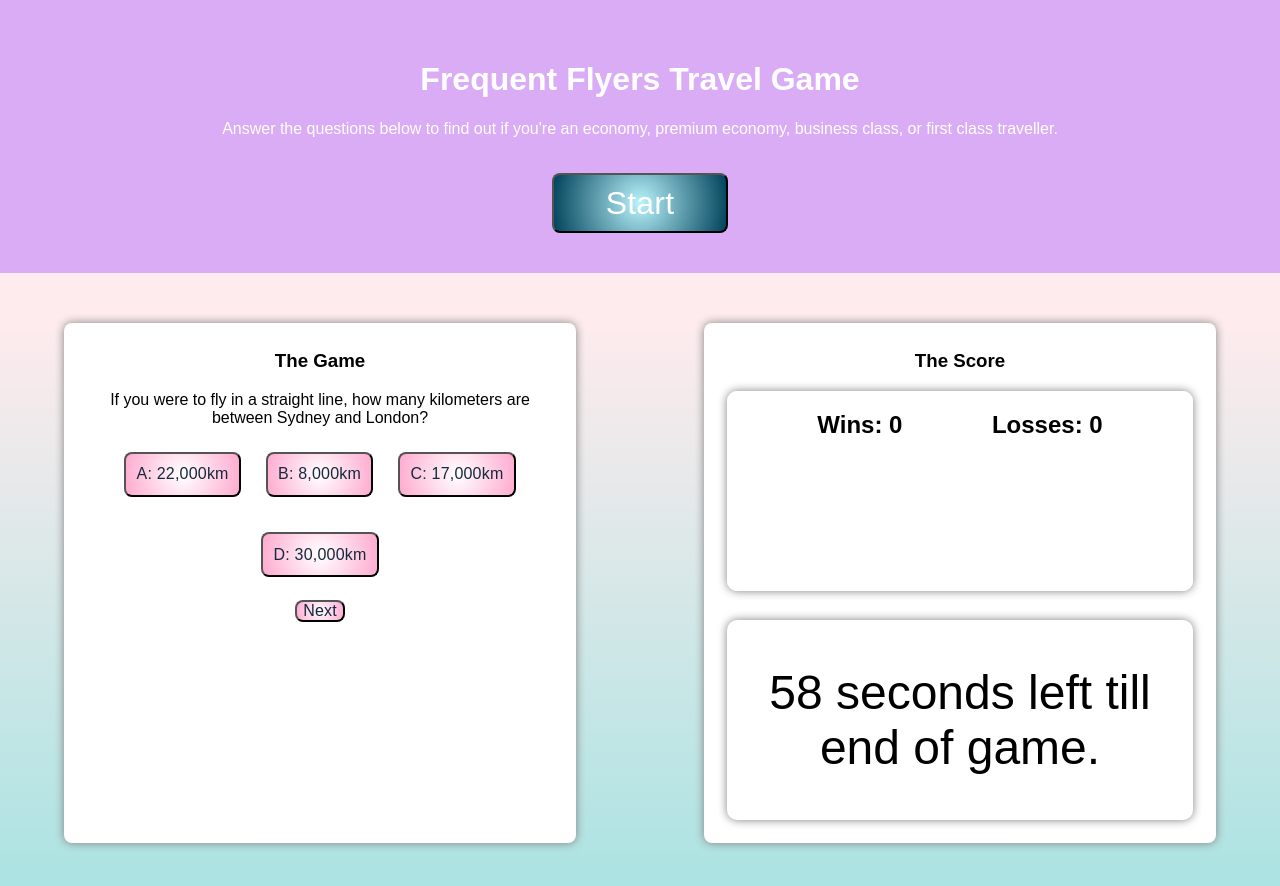
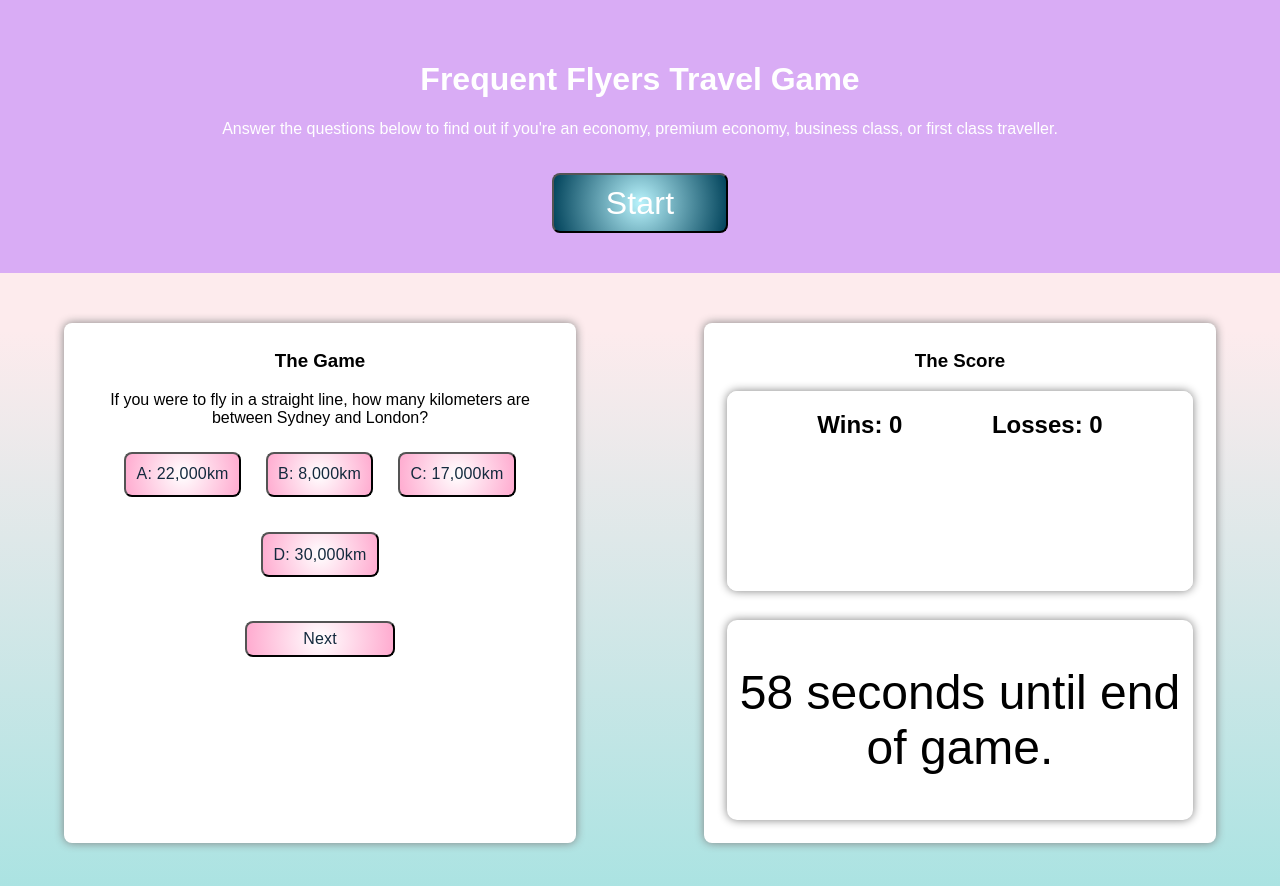
Before and after one commit to tjsoho/w4-travel-quiz, a plain HTML site: page index.html in a window 1280 px wide. Both pictures are taken after a click on the button "Start". Drawn offline with Linux system fonts and the light colour scheme.

Commit message:
added css styling

```diff
--- a/assets/css/style.css
+++ b/assets/css/style.css
@@ -10,13 +10,6 @@ body {
   min-height: 100vh;
   justify-content: flex-start;
   background: linear-gradient(0deg, #AAE3E2 0%, #FDEBED 63%);
-}
-
-.reset-button {
-  font-size: 16px;
-  height: 30px;
-  line-height: 8px;
-  margin-top: 20px;
 }
 
 .start-button {
@@ -68,23 +61,6 @@ section {
   text-align: center;
 }
 
-.button2 {
-  justify-content: center;
-  background: radial-gradient(circle, white 0%, #FFAACF 100%);
-  border-radius: 8px;
-  color: #13293d;
-  cursor: pointer;
-  font-size: medium;
-  letter-spacing: 0.21px;
-  line-height: 16px;
-  max-width: 150px;
-  text-align: center;
-  transition-duration: 0.15s;
-  transition-property: background-color;
-  transition-timing-function: linear;
-  margin-top: 0.6em;
-}
-
 .questions {
   width: 40vw;
   height: 200px;
@@ -104,12 +80,28 @@ button {
   transition-duration: 0.15s;
   transition-property: background-color #879274;
   transition-timing-function: linear;
-
 }
 
-#storeDetails{
+.button2 {
+  justify-content: center;
+  background: radial-gradient(circle, white 0%, #FFAACF 100%);
+  border-radius: 8px;
+  margin-top: 20%;
+  color: #13293d;
+  cursor: pointer;
+  font-size: medium;
+  letter-spacing: 0.21px;
+  line-height: 30px;
+  width: 400px;
+  text-align: center;
+  transition-duration: 0.15s;
+  transition-property: background-color;
+  transition-timing-function: linear;
+}
+
+#storeDetails {
   visibility: hidden;
-  }
+}
 
 #submitBtn {
   margin: 15% 0% 5% 0%;
--- a/assets/js/script.js
+++ b/assets/js/script.js
@@ -34,8 +34,8 @@ var questionsAll =
 
 		{
 			question: "Which is the busiest airport by passenger traffic",
-			choices: ["Charles de Gualle (Paris)", "Heathrow (London)", "LAX (Las Angeles)", "Hartsfield-Jackson (Atlanta)",],
-			answer: "Hartsfield-Jackson (Atlanta)"
+			choices: ["Charles de Gualle (Paris)", "Heathrow (London)", "LAX (Las Angeles)", "Jackson (Atlanta)",],
+			answer: "Jackson (Atlanta)"
 		},
 
 		{
@@ -101,7 +101,7 @@ function countDown() {
 	var timerInterval = setInterval(function () {
 		secondsLeft--;
 		console.log(secondsLeft)
-		timerEl.textContent = secondsLeft + " seconds left till end of game.";
+		timerEl.textContent = secondsLeft + " seconds until end of game.";
 
 		if (secondsLeft <= 0) {
 			// Stops execution of action at set interval
@@ -147,7 +147,7 @@ function scoreTotal() {
 submit.addEventListener('click', function () {
 	const val = document.querySelector('input').value;
 	localStorage.setItem("Initials", input.value);
-	finalScoreEl.textContent = ("text" + scoreTotal());
+	finalScoreEl.textContent = "You scored " + scoreTotal() + "/4";
 })
 
 
--- a/index.html
+++ b/index.html
@@ -35,7 +35,7 @@
         </div>
 
         <div id="storeDetails">
-          <h3>Type Your Initials to Store Your Score </h3>
+          <h3>Type Your Initials to Find Out Your Score </h3>
           <h3 id="finalScore"></h3>
           <input type="text" id="inputDetails"></input>
           <button id="submitBtn">CONFRIM</button>
```
